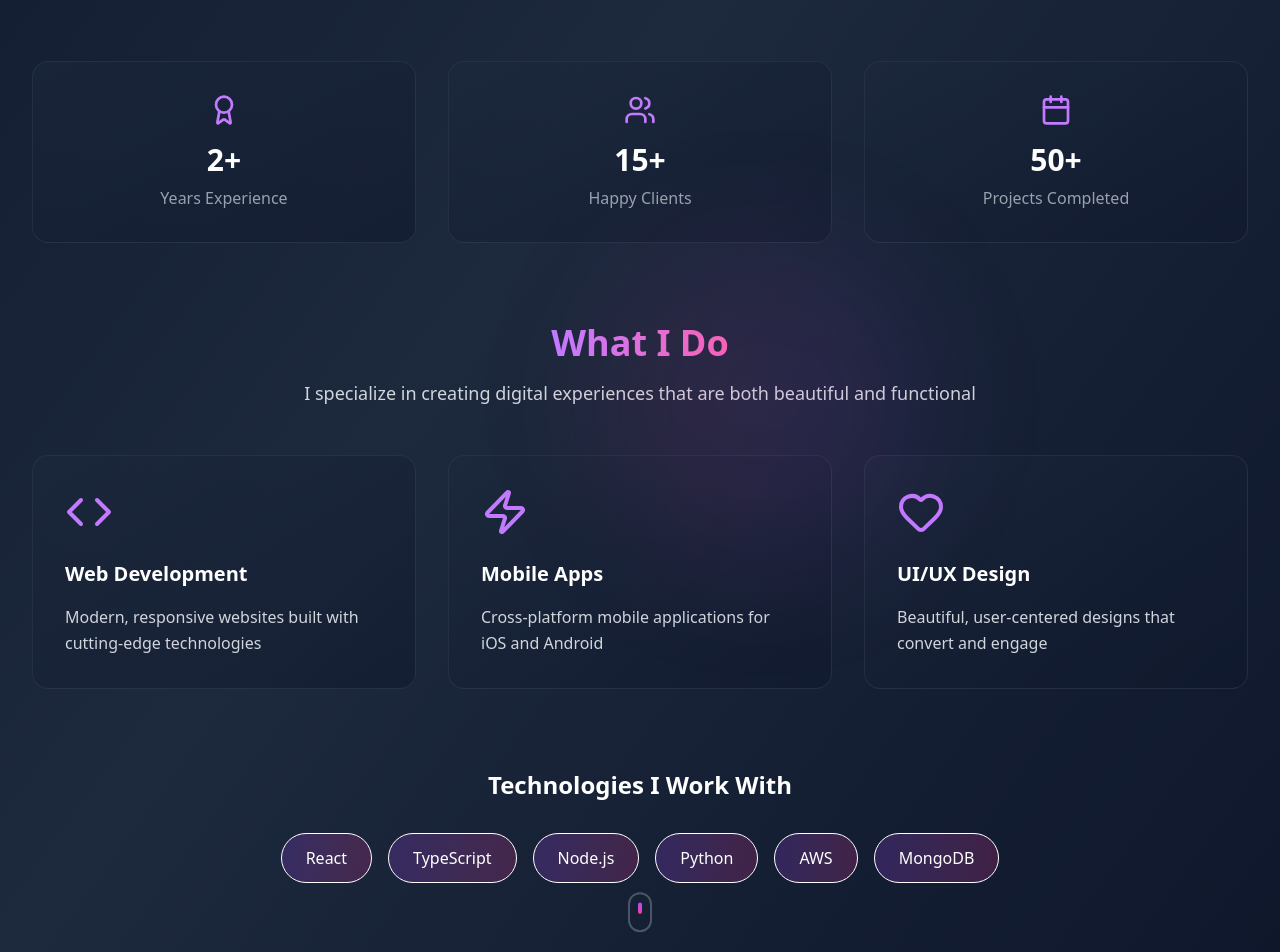
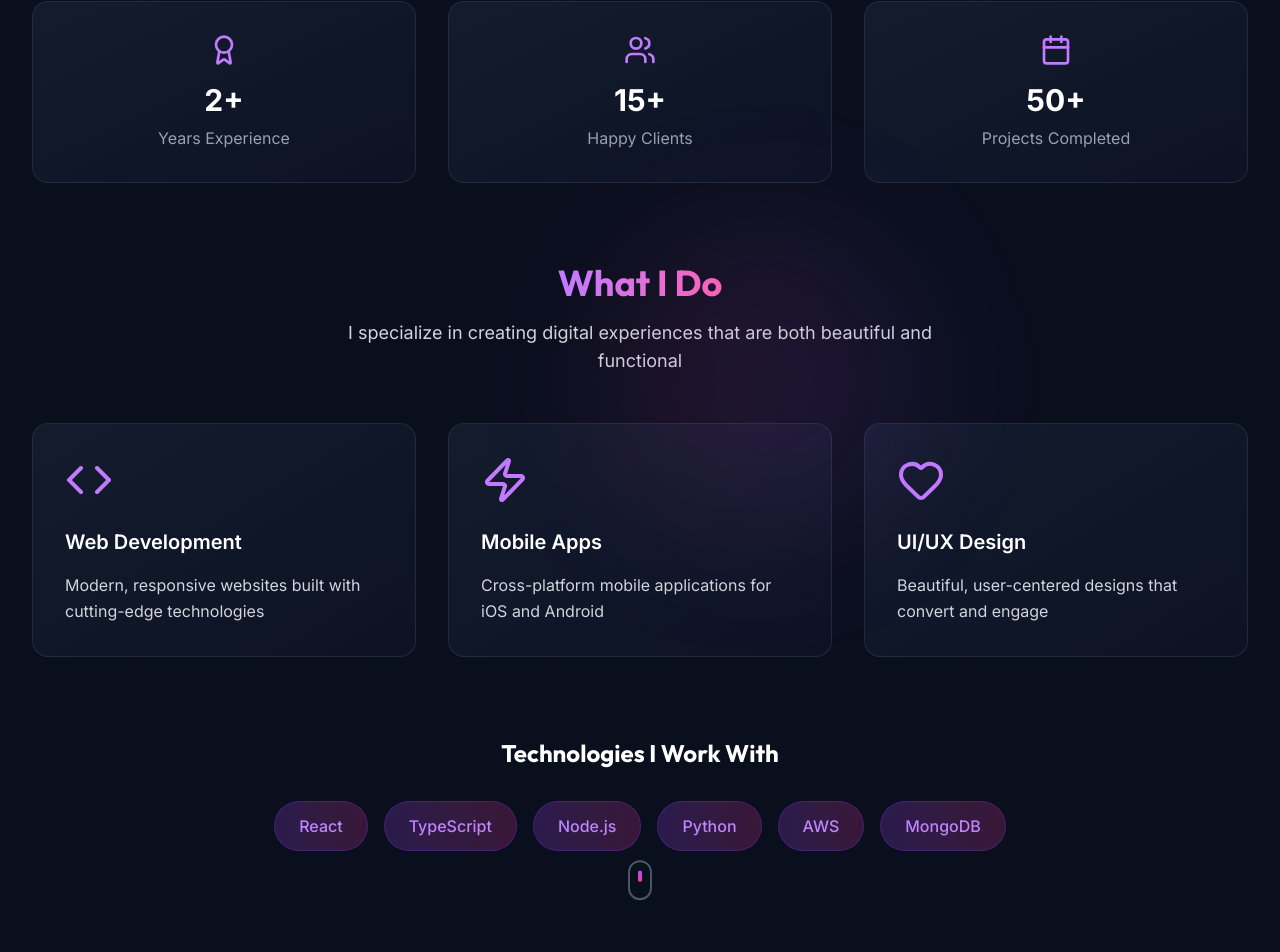
Before and after one commit to 0001ashishYadav/portfolio_ashishYadav, a React (Vite) app: page / in a window 1280 px wide. Shown: the part 788-1740 px from the top of the page. After the commit the page ends 1719 px from the top, so only its background shows below. Built offline with nearby package versions, Linux system fonts and the light colour scheme.

Commit message:
feat: configure custom CSS variables theme and global IntersectionObserver scroll reveal

```diff
--- a/src/App.tsx
+++ b/src/App.tsx
@@ -1,4 +1,5 @@
-import { BrowserRouter as Router, Routes, Route } from "react-router";
+import { useEffect } from "react";
+import { BrowserRouter as Router, Routes, Route, useLocation } from "react-router";
 import { AnimatePresence } from "framer-motion";
 import Navbar from "./components/Navbar";
 import Home from "./pages/Home";
@@ -8,10 +9,41 @@ import Skills from "./pages/Skills";
 import Contact from "./pages/Contact";
 import ParticleBackground from "./components/ParticleBackground";
 
+// Intersection Observer trigger to animate elements with .fade-in-up on scroll/mount
+function ScrollObserver() {
+  const location = useLocation();
+
+  useEffect(() => {
+    const timer = setTimeout(() => {
+      const observer = new IntersectionObserver(
+        (entries) => {
+          entries.forEach((entry) => {
+            if (entry.isIntersecting) {
+              entry.target.classList.add("visible");
+              observer.unobserve(entry.target);
+            }
+          });
+        },
+        { threshold: 0.05, rootMargin: "0px 0px -30px 0px" }
+      );
+
+      const targets = document.querySelectorAll(".fade-in-up");
+      targets.forEach((target) => observer.observe(target));
+
+      return () => observer.disconnect();
+    }, 150); // slight delay to allow router transitions to complete
+
+    return () => clearTimeout(timer);
+  }, [location.pathname]);
+
+  return null;
+}
+
 function App() {
   return (
     <Router>
-      <div className="min-h-screen bg-gradient-to-br from-slate-900 via-slate-800 to-slate-900 text-white overflow-x-hidden">
+      <ScrollObserver />
+      <div className="min-h-screen bg-bg-dark text-white overflow-x-hidden relative">
         <ParticleBackground />
         <Navbar />
 
--- a/src/index.css
+++ b/src/index.css
@@ -1,5 +1,98 @@
 @import "tailwindcss";
 
+@theme {
+  --color-primary-500: #7c3aed;
+  --color-primary-400: #a855f7;
+  --color-primary-300: #c084fc;
+  --color-accent-500: #ec4899;
+  --color-success-500: #10b981;
+  --color-success-400: #34d399;
+  --color-bg-dark: #0a0f1e;
+  --color-bg-card: #0d1424;
+
+  --font-display: "Outfit", sans-serif;
+  --font-sans: "Inter", sans-serif;
+  --font-mono: "JetBrains Mono", monospace;
+
+  --animate-gradient: gradient-anim 8s ease infinite;
+
+  @keyframes gradient-anim {
+    0%, 100% { background-position: 0% 50%; }
+    50% { background-position: 100% 50%; }
+  }
+}
+
+/* Base Styles */
+html {
+  scroll-behavior: smooth;
+  font-family: var(--font-sans);
+}
+
 body {
-  background-color: rgb(3, 15, 39);
+  background-color: var(--color-bg-dark);
+  color: #f1f5f9;
+  overflow-x: hidden;
 }
+
+/* Custom Utilities */
+.gradient-text {
+  background: linear-gradient(135deg, #a855f7 0%, #ec4899 50%, #7c3aed 100%);
+  background-size: 200% auto;
+  -webkit-background-clip: text;
+  -webkit-text-fill-color: transparent;
+  animation: var(--animate-gradient);
+}
+
+.glass-card {
+  background: rgba(13, 20, 36, 0.45);
+  backdrop-filter: blur(16px);
+  -webkit-backdrop-filter: blur(16px);
+  border: 1px solid rgba(255, 255, 255, 0.08);
+}
+
+.glass-card:hover {
+  border-color: rgba(168, 85, 247, 0.3);
+  box-shadow: 0 10px 30px -10px rgba(124, 58, 237, 0.2);
+}
+
+.glow-ring {
+  position: relative;
+  border-radius: 9999px;
+  padding: 4px;
+  background: linear-gradient(135deg, #7c3aed, #ec4899, #10b981, #7c3aed);
+  background-size: 300% 300%;
+  animation: border-glow 6s linear infinite;
+}
+
+@keyframes border-glow {
+  0% { background-position: 0% 50%; }
+  50% { background-position: 100% 50%; }
+  100% { background-position: 0% 50%; }
+}
+
+/* Scroll animation support */
+.fade-in-up {
+  opacity: 0;
+  transform: translateY(20px);
+  transition: opacity 0.6s cubic-bezier(0.16, 1, 0.3, 1), transform 0.6s cubic-bezier(0.16, 1, 0.3, 1);
+}
+
+.fade-in-up.visible {
+  opacity: 1;
+  transform: translateY(0);
+}
+
+/* Custom scrollbar */
+::-webkit-scrollbar {
+  width: 8px;
+}
+::-webkit-scrollbar-track {
+  background: #0a0f1e;
+}
+::-webkit-scrollbar-thumb {
+  background: #1e293b;
+  border-radius: 4px;
+}
+::-webkit-scrollbar-thumb:hover {
+  background: #334155;
+}
```
